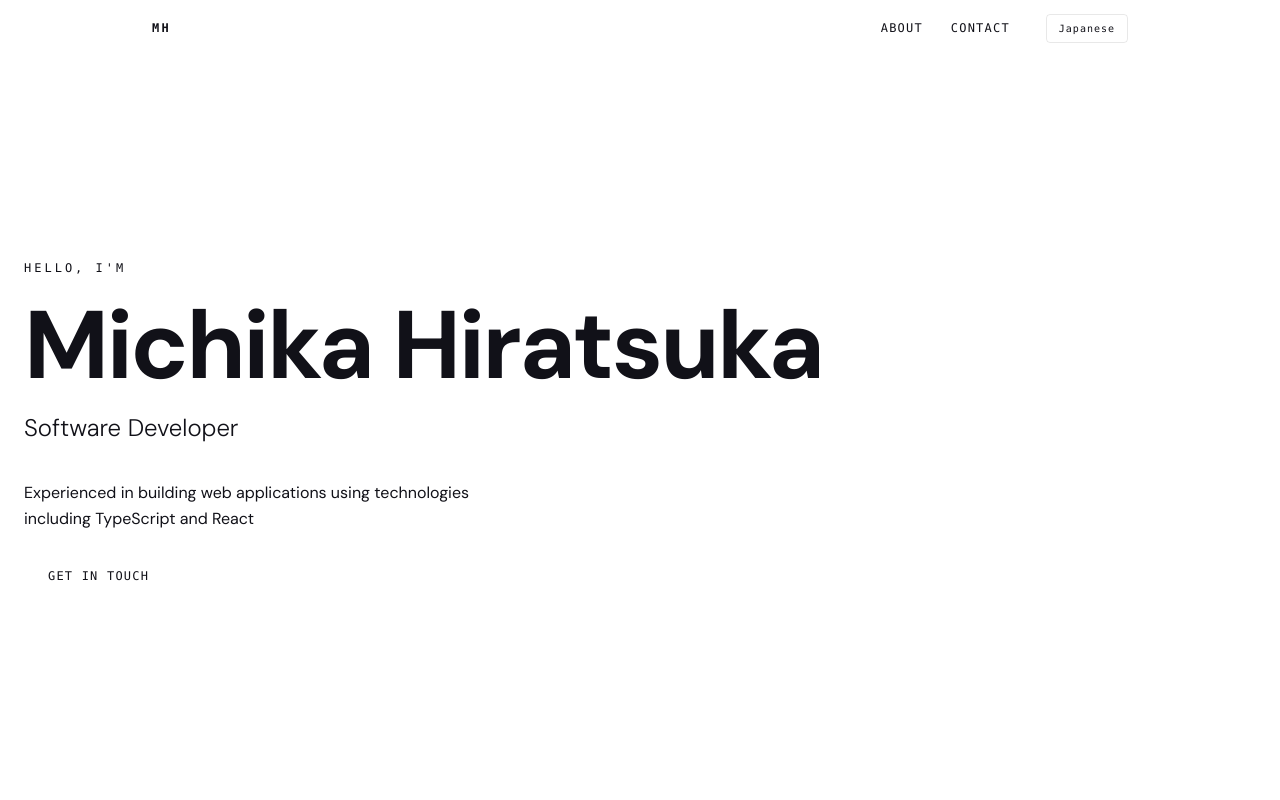
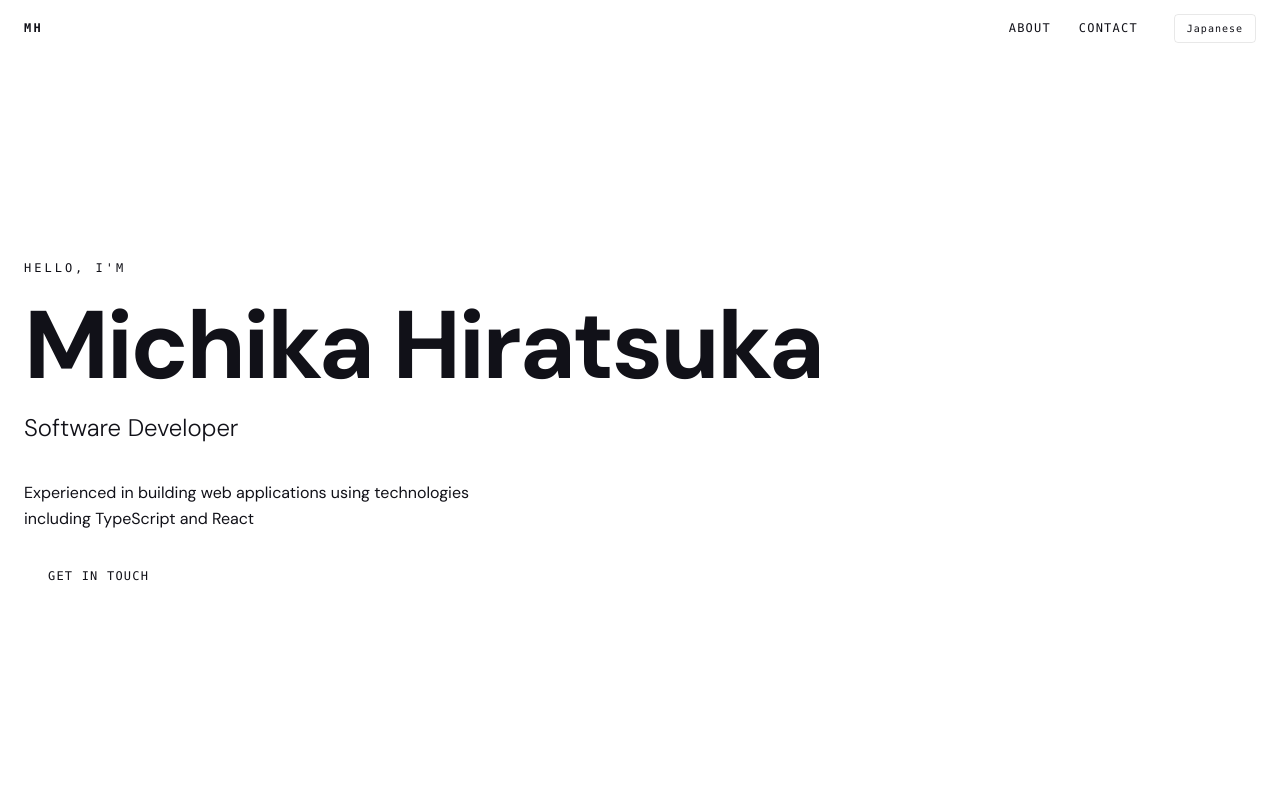
Before and after one commit to mhiratsuka/Portfolio, a React (Vite) app: page / in a window 1280 px wide. Shown: the top 800 px of the page. Built offline with nearby package versions, Linux system fonts and the light colour scheme.

Commit message:
Aligned header with page content

```diff
--- a/src/app/Layout.tsx
+++ b/src/app/Layout.tsx
@@ -43,7 +43,7 @@
           scrolled ? "border-border bg-background/90 backdrop-blur-md" : "border-transparent bg-background/80 backdrop-blur-sm"
         }`}
       >
-        <div className="max-w-5xl mx-auto px-6 h-14 flex items-center justify-between">
+        <div className="max-w-7xl mx-auto px-6 h-14 flex items-center justify-between">
           <button
             onClick={() => navigate("/")}
             className="flex items-center gap-2.5 hover:opacity-70 transition-opacity"
```
